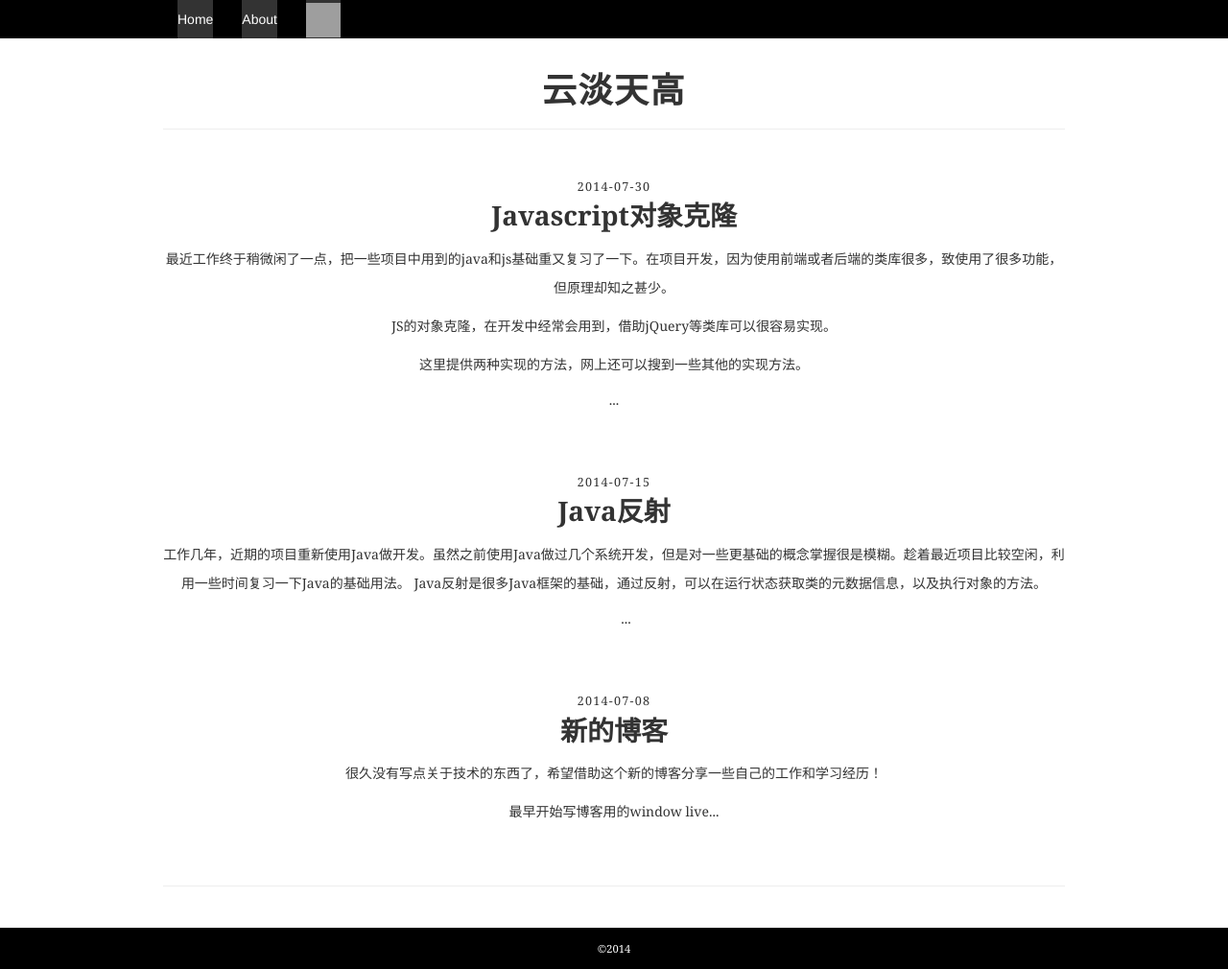
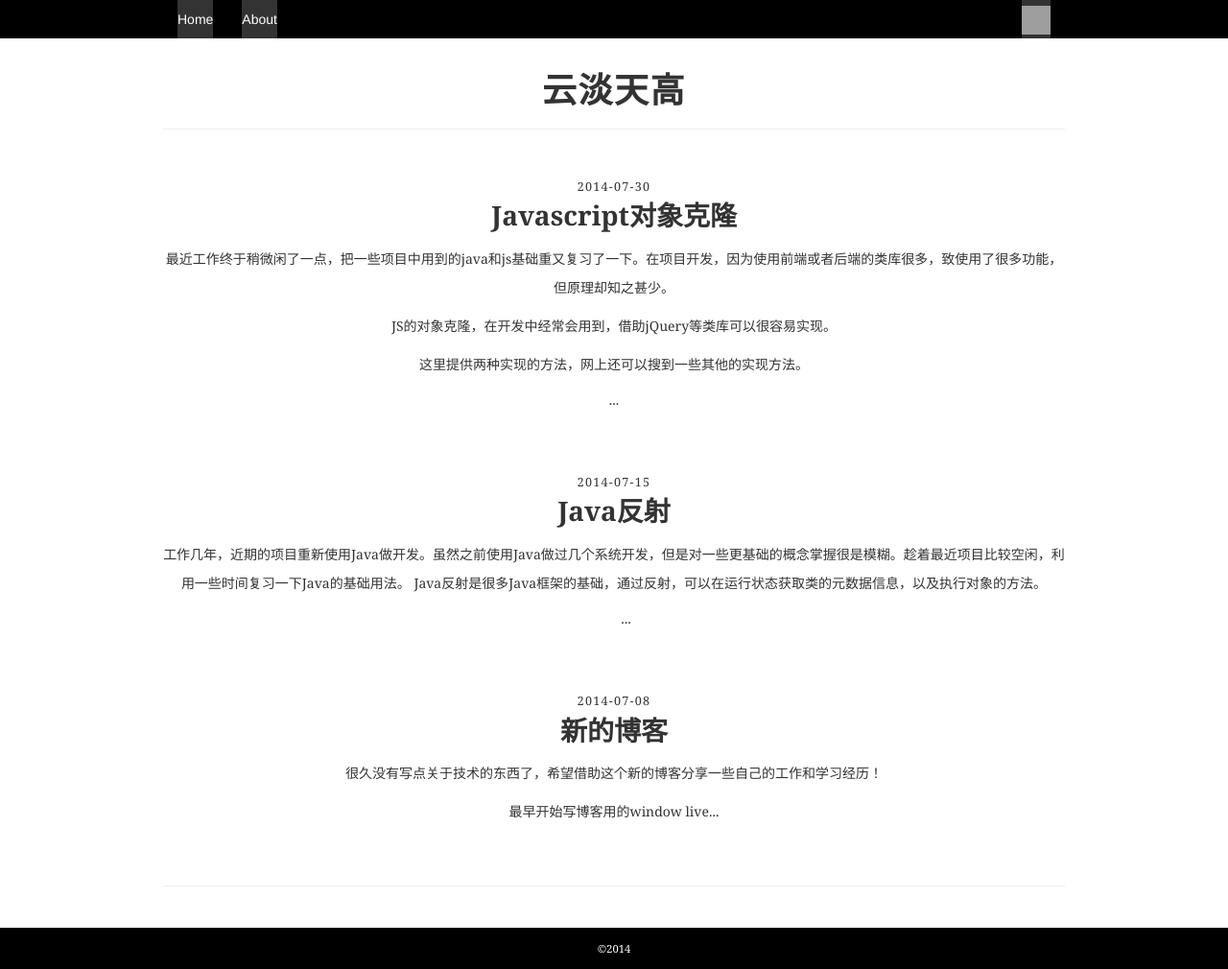
Before and after one commit to riwcwt/riwcwt.github.io, a Jekyll site: the page built from index.html, in a window 1280 px wide. Shown: the whole page at 96% size. Built offline with Jekyll 4.4.1, drawn with Linux system fonts in a browser that asks for light colours; the list of posts is cut into pages by our own code; grey boxes are pictures that could not be loaded.

Commit message:
添加rss

```diff
--- a/_layouts/default.html
+++ b/_layouts/default.html
@@ -36,9 +36,9 @@
                     <li>
                         <a href="/about.html" class="">About</a>
                     </li>
-					<li>
+					<li style="float: right;>
 						<a href="/rss.xml" class="">
-							<img src="/img/rss.png" alt="聚合阅读" style=" width: 36px; height: 36px;">
+							<img src="/img/rss.png" alt="聚合阅读" style=" width: 30px; height: 30px;">
 						</a>
 					</li>
                 </ul>
```
